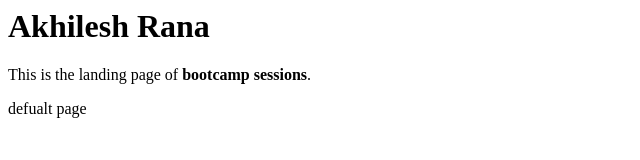
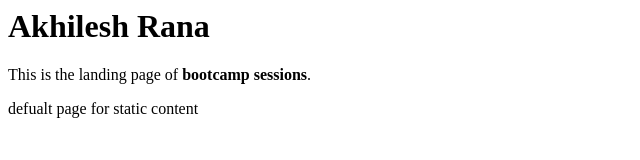
Before and after one commit to akhileshrana123455/s3_static_host, a plain HTML site: page index.html in a window 1280 px wide. Shown: the whole page, without its empty margins (0-640 px from the left). Drawn offline with Linux system fonts and the light colour scheme.

Commit message:
Update index.html
3 commit

```diff
--- a/index.html
+++ b/index.html
@@ -6,6 +6,6 @@
     <h1>Akhilesh Rana</h1>
 
     <p>This is the landing page of <strong>bootcamp sessions</strong>.</p>
-    <p>defualt page</p>
+    <p>defualt page for static content</p>
   </body>
 </html>
```
